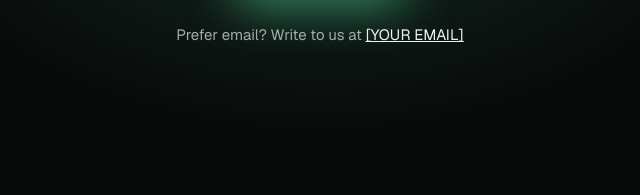
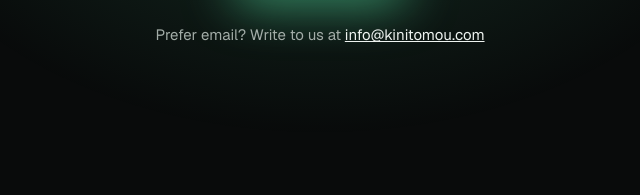
Before and after one commit to anesty0/kinitomou-website, a plain HTML site: page index.html in a window 1280 px wide. Shown: the part 6257-6452 px from the top of the page, 320-960 px from the left. Drawn offline with nearby package versions, Linux system fonts and the light colour scheme.

Commit message:
Add contact email info@kinitomou.com

```diff
--- a/index.html
+++ b/index.html
@@ -797,10 +797,10 @@ details[open] .faq-icon{transform:rotate(45deg)}
 <div class="reveal" style="position: relative; max-width: 900px; margin: 0 auto; display: flex; flex-direction: column; align-items: center; gap: 28px; text-align: center">
 <h2 style="margin: 0; font-size: clamp(48px, 8vw, 120px); line-height: 0.94; letter-spacing: -0.055em; font-weight: 600">Never miss another <span style="font-family: 'Instrument Serif', Georgia, serif; font-style: italic; font-weight: 400; letter-spacing: -0.02em; color: #5CF0AE">call.</span></h2>
 <p style="margin: 0; max-width: 520px; font-size: 19px; line-height: 1.6; color: #A3ADA8">Book a short demo and hear Kinitomou answer the phone as your business.</p>
-<a href="#demo" style="display: inline-flex; align-items: center; gap: 10px; min-height: 58px; box-sizing: border-box; padding: 16px 32px; border-radius: 999px; background: #5CF0AE; color: #03140C; text-decoration: none; font-weight: 600; font-size: 17px; box-shadow: 0 16px 50px -12px color-mix(in oklab, #5CF0AE 70%, transparent)">Book a demo
+<a href="mailto:info@kinitomou.com?subject=Kinitomou%20demo%20request" style="display: inline-flex; align-items: center; gap: 10px; min-height: 58px; box-sizing: border-box; padding: 16px 32px; border-radius: 999px; background: #5CF0AE; color: #03140C; text-decoration: none; font-weight: 600; font-size: 17px; box-shadow: 0 16px 50px -12px color-mix(in oklab, #5CF0AE 70%, transparent)">Book a demo
 <svg width="18" height="18" viewBox="0 0 24 24" fill="none" stroke="currentColor" stroke-width="2" stroke-linecap="round" stroke-linejoin="round" aria-hidden="true"><path d="M5 12h14M13 6l6 6-6 6"></path></svg>
 </a>
-<p style="margin: 0; font-size: 15px; color: #A3ADA8">Prefer email? Write to us at <a href="#demo" style="color: #EEF3F0">[YOUR EMAIL]</a></p>
+<p style="margin: 0; font-size: 15px; color: #A3ADA8">Prefer email? Write to us at <a href="mailto:info@kinitomou.com" style="color: #EEF3F0">info@kinitomou.com</a></p>
 </div>
 </section>
 
@@ -814,7 +814,7 @@ details[open] .faq-icon{transform:rotate(45deg)}
 <nav aria-label="Footer" style="display: flex; flex-wrap: wrap; gap: 24px">
 <a href="#" style="text-decoration: none; color: #A3ADA8">Privacy</a>
 <a href="#" style="text-decoration: none; color: #A3ADA8">Terms</a>
-<a href="#demo" style="text-decoration: none; color: #A3ADA8">Contact</a>
+<a href="mailto:info@kinitomou.com" style="text-decoration: none; color: #A3ADA8">Contact</a>
 </nav>
 </div>
 </footer>
```
